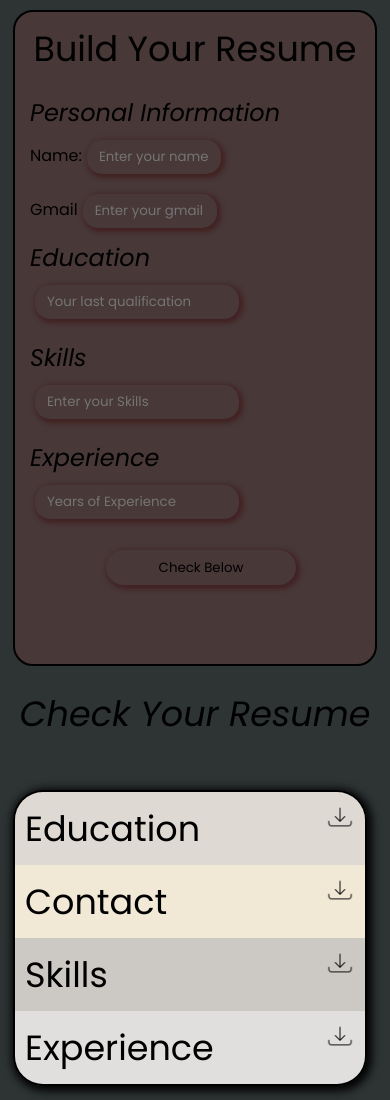
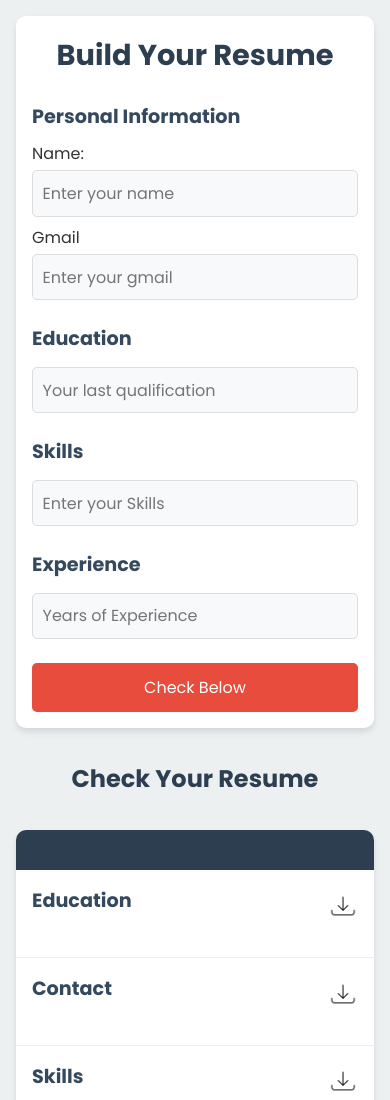
Before and after one commit to bashartech/Builder-Your-Resume-, a website: page index.html in a window 390 px wide. Shown: the top 1100 px of the page. Drawn offline with Linux system fonts and the light colour scheme; a web font is replaced by a local one.

Commit message:
Update style.css

```diff
--- a/style.css
+++ b/style.css
@@ -1,519 +1,281 @@
-@import url('https://fonts.googleapis.com/css2?family=Bona+Nova:ital,wght@0,400;0,700;1,400&family=Jockey+One&family=Martel+Sans:wght@200;300;400;600;700;800;900&family=Outfit:wght@100..900&family=Playfair+Display:ital@1&family=Poppins:ital,wght@0,100;0,200;0,300;0,400;0,500;0,600;0,700;0,800;0,900;1,100;1,200;1,300;1,400;1,500;1,600;1,700;1,800;1,900&family=Ubuntu:ital,wght@0,300;0,400;0,500;0,700;1,300;1,400;1,500;1,700&display=swap');
-*{
+
+  @import url('https://fonts.googleapis.com/css2?family=Poppins:wght@300;400;500;600;700&display=swap');
+
+  :root {
+    --primary-color: #2c3e50;
+    --secondary-color: #34495e;
+    --accent-color: #e74c3c;
+    --background-color: #ecf0f1;
+    --text-color: #333;
+    --input-bg: #f7f9fa;
+    --shadow: 0 4px 6px rgba(0, 0, 0, 0.1);
+  }
+
+  * {
     padding: 0;
     margin: 0;
-    font-family: "Poppins", system-ui;
-  font-weight: 400;
-}
-body{
-    width: 100vw;
-    height: 100vh;
-    background-color: rgb(46, 52, 52);
-    }
-    .buildResume{
-        /* width: 100%;
-        height: 1100px; */
-        align-items: center;
-display: flex;
-justify-content: center;
-    }
-    .show {
-        text-align: center;
-        font-size: 35px;
-        font-style:oblique;
-margin-top: 15px;
+    box-sizing: border-box;
+    font-family: 'Poppins', sans-serif;
+  }
 
-    }
-.resume{
-    /* display: none; */
-width: 660px;
-/* height: 100%; */
-border: 2px solid black;
-border-radius: 30px;
-overflow: hidden;
-box-shadow: 2px 2px 10px 3px ;
-margin: 10px;}
-.profilePicture img{
-width: 150px;
-border-radius: 80px;
-}
+  body {
+    background-color: var(--background-color);
+    color: var(--text-color);
+    line-height: 1.6;
+  }
 
-.main{
-    /* width: 100%; */
-    display: grid;
-    gap: 40px;
-    /* justify-content: center;
-    align-items: center; */
-}
+  .buildResume {
 
-ul li{
-    list-style: none;
-    font-size: 13px;
-}
-.resume h1{
-    text-align: center;
-    font-weight: 600;
-
-}
-.personalInformation{
     display: flex;
     justify-content: center;
     align-items: center;
-}
-.contactDetails{
-    font-size: 20px;
+    width: 100vw;
+    min-height: 100vh;
+    padding: 2rem 1rem;
+  }
+
+  .main {
+    display: flex;
+    flex-direction: column;
+    gap: 2rem;
+    width: 100%;
+  }
+
+  .form {
+    width: 100%;
+    background-color: #fff;
+    padding: 2rem;
+    border-radius: 10px;
+    box-shadow: var(--shadow);
+    transition: transform 0.3s ease;
+  }
+
+  .form:hover {
+    transform: translateY(-5px);
+  }
+
+  .heading h1 {
     text-align: center;
-}
-.contactDetails .name{
-    color: rgb(146, 146, 118);
-font-size: 38px;
-font-weight: 500;
-}
-.contactDetails .field{
-    font-size: 20px;
-    color: rgb(92, 115, 116);
-    font-weight: 500;
-}
-.contactDetails .contact{
-    font-size: 10px;
-    color: rgb(92, 115, 116);
-}
-.education{
-padding: 10px;
-    background-color: rgb(222, 217, 211);
-}
-.education h2{
-    font-size: 35px;
-}
-.education span img{
+    font-size: 2rem;
+    color: var(--primary-color);
+    margin-bottom: 1.5rem;
+    animation: fadeInDown 1s ease-out;
+  }
+
+  @keyframes fadeInDown {
+    from {
+      opacity: 0;
+      transform: translateY(-20px);
+    }
+    to {
+      opacity: 1;
+      transform: translateY(0);
+    }
+  }
+
+  .PersonalInfo, .Education, .Skills, .Experience {
+    margin-bottom: 1.5rem;
+  }
+
+  h2 {
+    font-size: 1.3rem;
+    color: var(--secondary-color);
+    margin-bottom: 0.5rem;
+    transition: color 0.3s ease;
+  }
+
+  .form:hover h2 {
+    color: var(--accent-color);
+  }
+
+  span {
+    display: flex;
+    flex-direction: column;
+    margin-bottom: 0.5rem;
+  }
+
+  input {
+    width: 100%;
+    padding: 0.75rem;
+    margin-top: 0.25rem;
+    border: 1px solid #ddd;
+    border-radius: 5px;
+    font-size: 1rem;
+    background-color: var(--input-bg);
+    transition: all 0.3s ease;
+  }
+
+  input:focus {
+    outline: none;
+    border-color: var(--accent-color);
+    box-shadow: 0 0 0 2px rgba(231, 76, 60, 0.2);
+  }
+
+  .btn button, .btn2 button {
+    width: 100%;
+    padding: 0.75rem;
+    background-color: var(--accent-color);
+    color: #fff;
+    border: none;
+    border-radius: 5px;
+    font-size: 1rem;
+    cursor: pointer;
+    transition: all 0.3s ease;
+  }
+
+  .btn button:hover, .btn2 button:hover {
+    background-color: #c0392b;
+    transform: translateY(-2px);
+    box-shadow: var(--shadow);
+  }
+
+  .show {
+    text-align: center;
+    font-size: 1.8rem;
+    color: var(--primary-color);
+    margin: 2rem 0;
+    animation: fadeIn 1s ease-out;
+  }
+
+  @keyframes fadeIn {
+    from { opacity: 0; }
+    to { opacity: 1; }
+  }
+
+  .resume {
+    width: 100%;
+    background-color: #fff;
+    border-radius: 10px;
+    box-shadow: var(--shadow);
+    overflow: hidden;
+    transition: transform 0.3s ease;
+  }
+
+  .resume:hover {
+    transform: translateY(-5px);
+  }
+
+  .personalInformation {
+    background-color: var(--primary-color);
+    color: #fff;
+    padding: 2rem;
+    text-align: center;
+  }
+
+  .name {
+    font-size: 2rem;
+    font-weight: 600;
+    margin-bottom: 0.5rem;
+  }
+
+  .education, .contact, .skills, .workExperience {
+    padding: 1.5rem;
+    border-bottom: 1px solid #eee;
+  }
+ .edu{
+    display: flex;
+ }
+
+  .education span, .contact span, .skills span, .workExperience span {
+    display: flex;
+    flex-direction: row;
+    justify-content: space-between;
+    margin-bottom: 1rem;
+    align-items: center; /* Optional */
+  }
+
+  .education h2, .contact h2, .skills h2, .workExperience h2 {
+    display: inline-block;
+    width: 100px;
+  }
+
+  .education img, .contact img, .skills img, .workExperience img {
     width: 30px;
     height: 30px;
-    cursor: pointer;
-}
-.education span{
-    display: flex;
-    justify-content: space-between;
-}
-.skills span img{
-    width: 30px;
-    height: 30px;
-    cursor: pointer;
-}
-.skills span{
-    display: flex;
-    justify-content: space-between;
-}
-.workExperience span img{
-    width: 30px;
-    height: 30px;
-    cursor: pointer;
-}
-.workExperience span{
-    display: flex;
-    justify-content: space-between;
-}
-.contact span img{
-    width: 30px;
-    height: 30px;
-    cursor: pointer;
-}
-.contact span{
-    display: flex;
-    justify-content: space-between;
-}
 
-.skills{
-padding: 10px;
-    background-color: rgb(204, 201, 197);
+    transition: transform 0.3s ease;
+  }
 
-}
-.skills h2{
-    font-size: 35px;
-}
-.workExperience{
-padding: 10px;
-    background-color: rgb(224, 223, 221);
+  .education span:hover img, .contact span:hover img, .skills span:hover img, .workExperience span:hover img {
+    transform: rotate(360deg);
+  }
 
-}
-.workExperience h2{
-    font-size: 35px;
-}
-.contact{
-padding: 10px;
-    background-color: rgb(241, 232, 214);
+  .btn2 {
+    margin-top: 1rem;
+  }
 
-}
-.contact h2{
-    font-size: 35px;
-}
-.form{
-    background-color: rgb(72, 56, 56);
-    width: 650px;
-    height: 100%;
-    padding: 10px;
-    margin: 10px;
-    border: 2px solid;
-    border-radius: 20px;
-}
+  .uniqueUrl {
+    text-align: center;
+    margin-top: 1rem;
+  }
 
-.heading h1{
-text-align: center;
-font-size: 35px;
-font-style:initial;
-}
+  .uniqueUrl a {
+    color: var(--primary-color);
+    text-decoration: none;
+    transition: color 0.3s ease;
+  }
 
-.PersonalInfo{
-    /* background-color: #fff; */
-    height: 90px;
-    padding: 5px;
-}
-.PersonalInfo h2{
-    margin-top: 15px;
-font-style: italic;
-}
-.PersonalInfo span input{
-    margin-top: 10px;
-    margin-left: 5px;
-    width: 200px;
-    height: 30px;
-}
-.Education{
-    height: 90px;
-    padding: 5px;
-}
-.Education h2{
-    margin-top: 10px;
-    font-style: italic;
+  .uniqueUrl a:hover {
+    color: var(--accent-color);
+  }
 
-}
-.Education span input{
-    margin-top: 10px;
-    margin-left: 5px;
-    width: 200px;
-    height: 30px;
-}
-.Skills{
-    height: 90px;
-    padding: 5px;
-}
-.Skills h2{
-    margin-top: 10px;
-    font-style: italic;
-
-}
-.Skills span input{
-    margin-top: 10px;
-    margin-left: 5px;
-    width: 200px;
-    height: 30px;
-}
-.Experience{
-    height: 90px;
-    padding: 5px;
-}
-.Experience h2{
-    margin-top: 10px;
-    font-style: italic;
-
-}
-.Experience span input{
-    margin-top: 10px;
-    margin-left: 5px;
-    width: 200px;
-    height: 30px;
-}
-
-.btn {
-    /* background-color: #fff; */
-    height: 80px;
-    display: flex;
-    justify-content: start;
-    align-items: center;
-}
-.btn button{
-    border-radius: 20px;
-width: 190px;
-height: 35px;
-background: transparent;
-      box-shadow: 2px 2px 5px 2px rgb(66, 33, 33) ;
-border: none;
-margin-left: 12px;
-cursor: pointer;
-
-}
-span input{
-    border-radius: 15px;
-    background:transparent;
-    margin: 10px;
-    box-shadow: 2px 2px 5px 2px rgb(66, 33, 33) ;
-border: none;
-padding: 2px;
-}
-span input:hover{
-    background-color: #6d3d3d;
-    box-shadow: 2px 2px 5px 2px rgb(66, 33, 33) ;
-
-}
-button:hover{
-    background-color: #6d3d3d;
-    box-shadow:none ;
-}
-span input::placeholder{
-padding: 10px;}
-
-.btn2{
-    /* background-color: #fff; */
-    height: 40px;
-    justify-content: center;
-    display: flex;
-    align-items: center;
-}
-.btn2 button{
-    margin-bottom: 30px;
-    border: none;
-    box-shadow: 1px 1px 10px 2px;
-    height: 35px;
-    width: 200px;
-    font-weight: 500;
-    font-size: 15px;
-    border-radius: 15px;
-    background-color: black;
-    color: #fdfcfc;
-    cursor: pointer;
-}
-.uniqueUrl{
-    text-decoration: none;
-    list-style: none;
-    color: black;
-    margin-bottom: 10px;
-    top: 0;
-    text-align: center;
-}
-.uniqueUrl a{
-    color: darkgray;
-    text-decoration: none;
-}
-@media screen and (max-width: 700px) {
-
-    .PersonalInfo span input{
-        width:150px ;
-
+  @media (max-width: 768px) {
+    .buildResume {
+      padding: 1rem;
     }
 
-}
-@media screen and (max-width: 700px) {
-    .form{
-        background-color: rgb(72, 56, 56);
-        width: 500px;
-        height: 100%;
-        padding: 10px;
-        margin: 10px;
-        border: 2px solid;
-        border-radius: 20px;
+    .main {
+      gap: 1rem;
     }
-    .resume{
-        /* display: none; */
-    width: 510px;
-    /* height: 100%; */
-    border: 2px solid black;
-    border-radius: 30px;
-    overflow: hidden;
-    box-shadow: 2px 2px 10px 3px ;
-    margin: 10px;
-}
 
-}
+    .form {
+      padding: 1rem;
+    }
 
-@media screen and (max-width: 540px) {
-    .form{
-        background-color: rgb(72, 56, 56);
-        width: 450px;
-        height: 100%;
-        padding: 10px;
-        margin: 10px;
-        border: 2px solid;
-        border-radius: 20px;
-        margin-left: 30px;
+    .heading h1 {
+      font-size: 1.8rem;
+    }
 
+    h2 {
+      font-size: 1.2rem;
     }
-    .resume{
-        /* display: none; */
-    width: 460px;
-    /* height: 100%; */
-    border: 2px solid black;
-    border-radius: 30px;
-    overflow: hidden;
-    box-shadow: 2px 2px 10px 3px ;
-    margin: 10px;
-    margin-left: 30px;
-}
-.PersonalInfo span input{
-    width:130px ;
 
-}
-}
-@media screen and (max-width: 460px) {
-    .form{
-        background-color: rgb(72, 56, 56);
-        width: 380px;
-        height: 100%;
-        padding: 10px;
-        margin: 10px;
-        border: 2px solid;
-        border-radius: 20px;
+    input {
+      padding: 0.6rem;
+    }
 
+    .show {
+      font-size: 1.5rem;
+      margin: 1rem 0;
     }
-    .resume{
-        /* display: none; */
-    width: 390px;
-    /* height: 100%; */
-    border: 2px solid black;
-    border-radius: 30px;
-    overflow: hidden;
-    box-shadow: 2px 2px 10px 3px ;
-    margin: 10px;
-}
 
+    .personalInformation {
+      padding: 1rem;
+    }
 
-}
-@media screen and (max-width: 420px) {
-    .form{
-        background-color: rgb(72, 56, 56);
-        width: 340px;
-        height: 100%;
-        padding: 10px;
-        margin: 10px;
-        border: 2px solid;
-        border-radius: 20px;
+    .name {
+      font-size: 1.8rem;
+    }
 
+    .education, .contact, .skills, .workExperience {
+      padding: 1rem;
     }
-    .resume{
-        /* display: none; */
-    width: 350px;
-    /* height: 100%; */
-    border: 2px solid black;
-    border-radius: 30px;
-    overflow: hidden;
-    box-shadow: 2px 2px 10px 3px ;
-    margin: 10px;
-}
+  }
 
+  @media (min-width: 769px) {
+    .main {
+      flex-direction: row;
+      flex-wrap: wrap;
+      justify-content: space-between;
+    }
 
-}
-@media screen and (max-width: 380px) {
-    .form{
-        background-color: rgb(72, 56, 56);
-        width: 310px;
-        height: 100%;
-        padding: 10px;
-        margin: 10px;
-        border: 2px solid;
-        border-radius: 20px;
+    .form, .resume {
+      width: calc(80% - 1rem);
+      padding: 5%;
+      margin-left: 100px;
+    }
 
+    .show, .btn2 {
+      width: 100%;
     }
-    .resume{
-        /* display: none; */
-    width: 320px;
-    /* height: 100%; */
-    border: 2px solid black;
-    border-radius: 30px;
-    overflow: hidden;
-    box-shadow: 2px 2px 10px 3px ;
-    margin: 10px;
-}
-
-
-}
-@media screen and (max-width: 420px) {
-    .form{
-        background-color: rgb(72, 56, 56);
-        width: 340px;
-        height: 100%;
-        padding: 10px;
-        margin: 10px;
-        border: 2px solid;
-        border-radius: 20px;
-
-    }
-    .resume{
-        /* display: none; */
-    width: 350px;
-    /* height: 100%; */
-    border: 2px solid black;
-    border-radius: 30px;
-    overflow: hidden;
-    box-shadow: 2px 2px 10px 3px ;
-    margin: 10px;
-}
-
-
-}
-@media screen and (max-width: 500px) {
-
-    .PersonalInfo{
-        /* background-color: #fff; */
-        /* height: 90px;
-        padding: 5px; */
-        display: grid;
-        height: 140px;
-    }
-    .contactDetails .name{
-        color: rgb(146, 146, 118);
-    font-size: 30px;
-    font-weight: 500;
-    }
-}
-@media screen and (max-width: 430px) {
-
-    .contactDetails .name{
-        color: rgb(146, 146, 118);
-    font-size: 30px;
-    font-weight: 500;
-    }
-    .contactDetails .field{
-        font-size: 18px;
-        color: rgb(92, 115, 116);
-        font-weight: 500;
-    }
-    .contactDetails .contact{
-        font-size: 10px;
-        color: rgb(92, 115, 116);
-    }
-    .profilePicture img{
-        width: 120px;
-        height: 120px;
-        border-radius: 80px;
-        }
-    .btn {
-    /* background-color: #fff; */
-    height: 85px;
-    display: flex;
-    justify-content: center;
-    align-items: center;
-}
-
-}
-@media screen and (max-width: 385px) {
-
-    .btn {
-    /* background-color: #fff; */
-    height: 85px;
-    display: flex;
-    justify-content: center;
-    align-items: center;
-}
-    .contactDetails .name{
-        color: rgb(146, 146, 118);
-    font-size: 30px;
-    font-weight: 500;
-    }
-    .contactDetails .field{
-        font-size: 16px;
-        color: rgb(92, 115, 116);
-        font-weight: 500;
-    }
-    .contactDetails .contact{
-        font-size: 9px;
-        color: rgb(92, 115, 116);
-    }
-}
+  }
```
